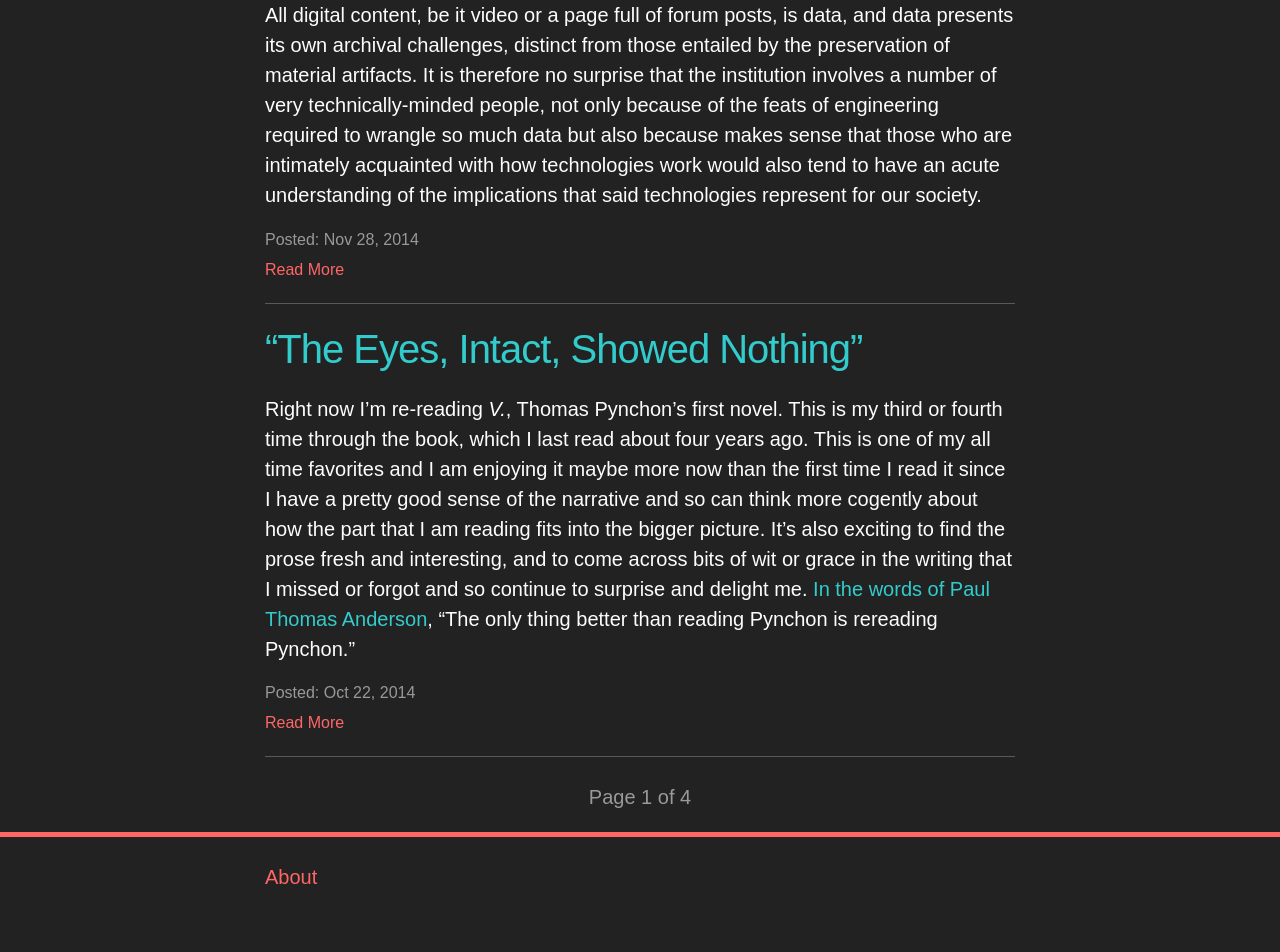
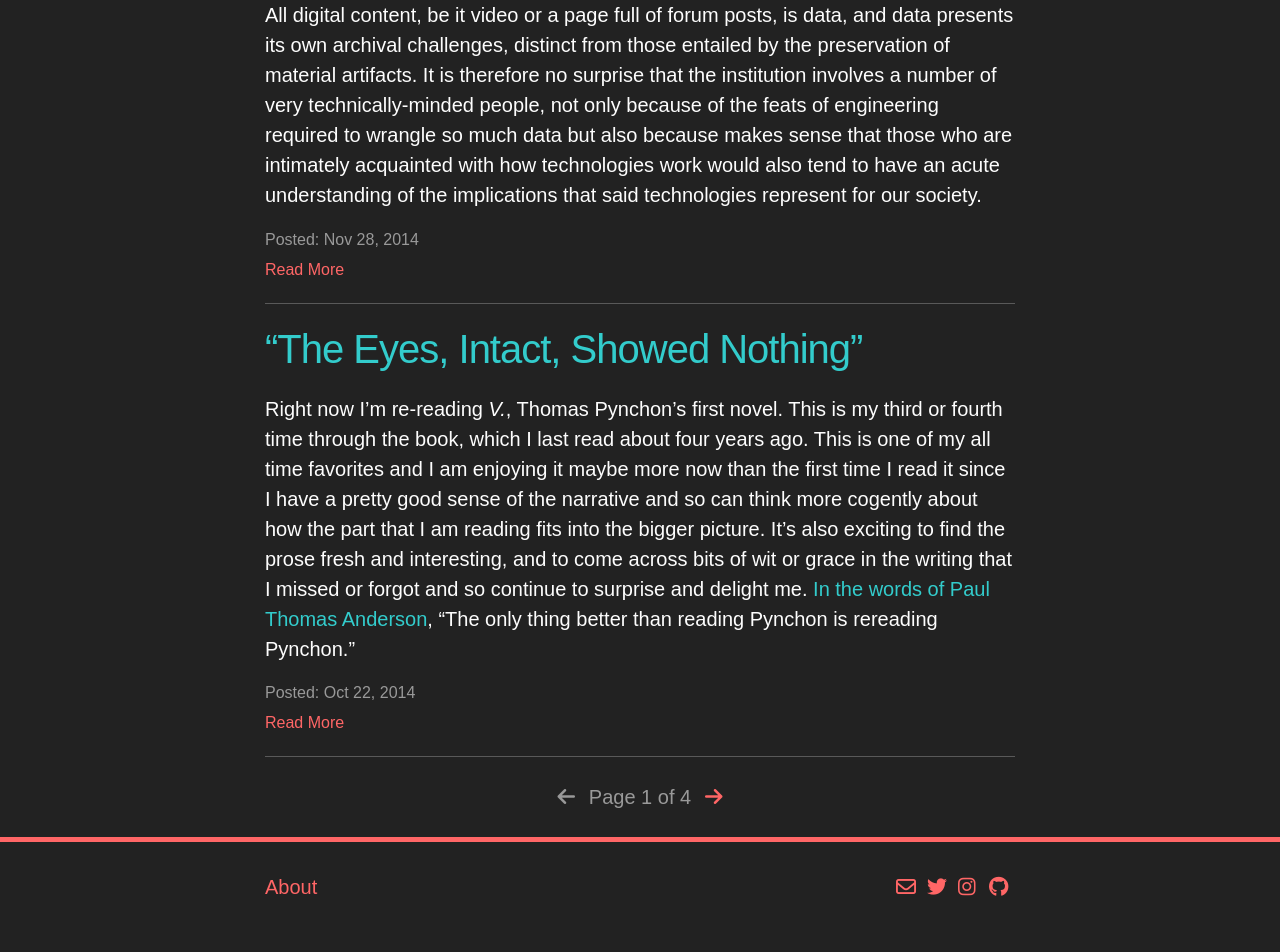
Before and after one commit to r4d1n/photographyistechnology, a Jekyll site: the page built from index.html, in a window 1280 px wide. Shown: the part 1526-2478 px from the top of the page. Built offline with Jekyll 4.4.1, drawn with Linux system fonts in a browser that asks for light colours; nearby versions of some CDN libraries; library files that are not in the unit come from our copies; the list of posts is cut into pages by our own code.

Commit message:
fontawesome head link fix, sidebar positioned by percent, adjust pagination margin

```diff
--- a/_includes/head.html
+++ b/_includes/head.html
@@ -17,6 +17,6 @@
   <script src="//use.typekit.net/slp7ghp.js"></script>
   <script>try{Typekit.load();}catch(e){}</script>
   <!-- load font awesome -->
-  <link rel="stylesheet" href="/bower_components/font-awesome/css/font-awesome.min.css"
+  <link rel="stylesheet" href="/bower_components/font-awesome/css/font-awesome.min.css">
   <link rel="alternate" type="application/rss+xml" title="{{ site.title }}" href="{{ "/feed.xml" | prepend: site.baseurl | prepend: site.url }}" />
 </head>
--- a/_sass/_layout.scss
+++ b/_sass/_layout.scss
@@ -39,7 +39,8 @@
 
 .site-footer {
   border-top: 5px solid $brand-color;
-  padding: $spacing-unit 0;
+  padding-top: $spacing-unit + 5;
+  padding-bottom: $spacing-unit;
   font-family: $header-font-family;
   // ul {
   //   @include media-query($on-tablet) {
@@ -148,7 +149,7 @@
   color: $grey-color;
   padding-bottom: $spacing-unit + 5px;
   text-align: center;
-  margin: 0 auto;
+  margin: 5px auto;
   height: 20px;
   font-size: $base-font-size;
   @extend .accent-link;
@@ -235,7 +236,7 @@
 
 .sidebar {
   position: fixed;
-  top: 150px;
+  top: 25%;
   right: 2.5%;
 
   @include media-query($on-tablet) {
```
